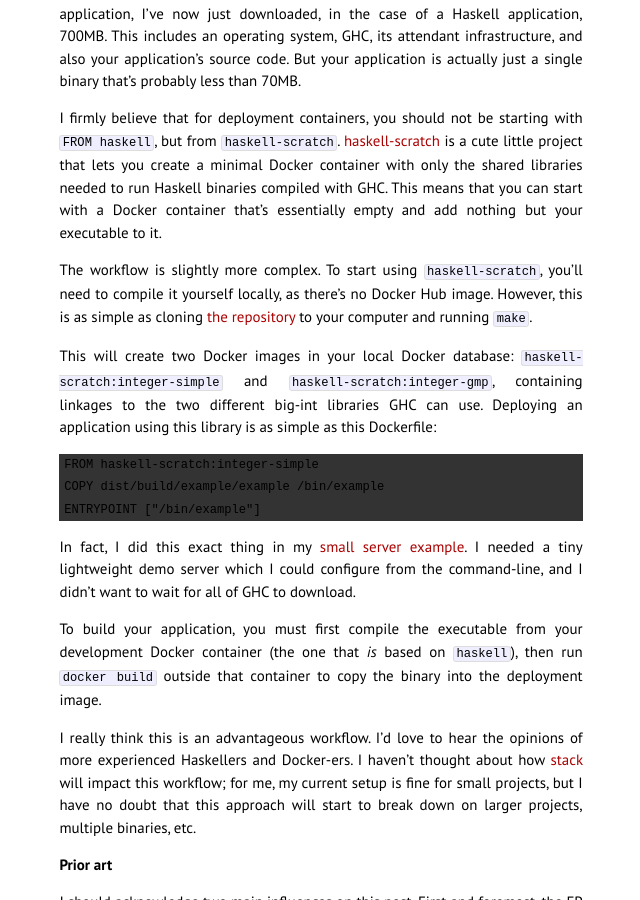
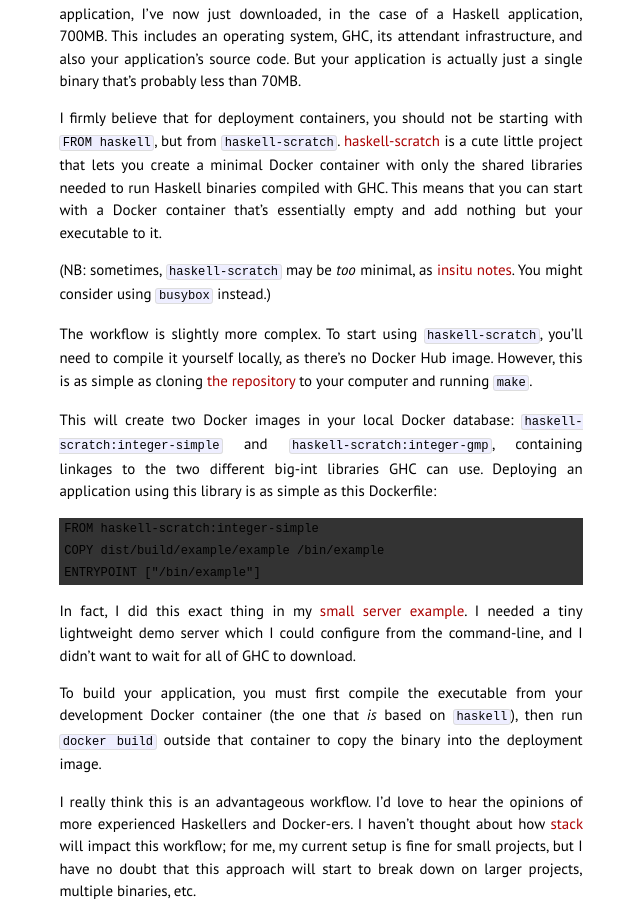
Before and after one commit to crabmusket/eightyeight.github.io, a Jekyll site: the page built from _posts/2015-07-10-development-versus-deployment-docker-and-haskell.md, in a window 1280 px wide and 900 px high, scrolled down 2409 px. Shown: the whole window, without its empty margins (319-959 px from the left). Built offline with Jekyll 4.4.1, drawn with Linux system fonts in a browser that asks for light colours; Markdown is read by kramdown in place of the engine named in the settings.

Commit message:
Update 2015-07-10-development-versus-deployment-docker-and-haskell.md

```diff
--- a/_posts/2015-07-10-development-versus-deployment-docker-and-haskell.md
+++ b/_posts/2015-07-10-development-versus-deployment-docker-and-haskell.md
@@ -95,6 +95,9 @@ I firmly believe that for deployment containers, you should not be starting with
 [haskell-scratch](https://github.com/snoyberg/haskell-scratch) is a cute little project that lets you create a minimal Docker container with only the shared libraries needed to run Haskell binaries compiled with GHC.
 This means that you can start with a Docker container that's essentially empty and add nothing but your executable to it.
 
+(NB: sometimes, `haskell-scratch` may be _too_ minimal, as [insitu notes](https://www.reddit.com/r/haskell/comments/3crcq7/development_versus_deployment_docker_and_haskell/csyaa4j).
+You might consider using `busybox` instead.)
+
 The workflow is slightly more complex.
 To start using `haskell-scratch`, you'll need to compile it yourself locally, as there's no Docker Hub image.
 However, this is as simple as cloning [the repository](https://github.com/snoyberg/haskell-scratch) to your computer and running `make`.
```
